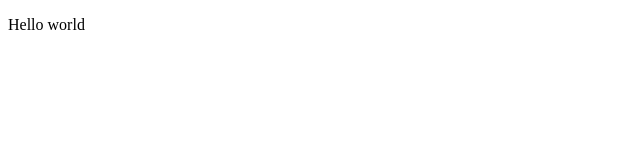
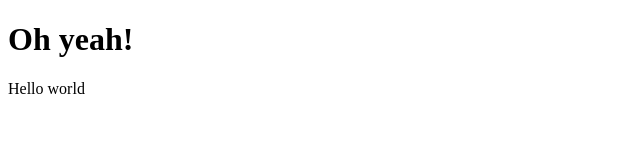
Before and after one commit to aleuxuk/aleux, a plain HTML site: page aleux/index.html in a window 1280 px wide. Shown: the whole page, without its empty margins (0-640 px from the left). Drawn offline with Linux system fonts and the light colour scheme.

Commit message:
Added Title

```diff
--- a/aleux/index.html
+++ b/aleux/index.html
@@ -4,6 +4,7 @@
     <title>Aleux</title>
   </head>
   <body>
+  <h1>Oh yeah!</h1>
   <p>Hello world</p>
   </body>
 </html>
```
